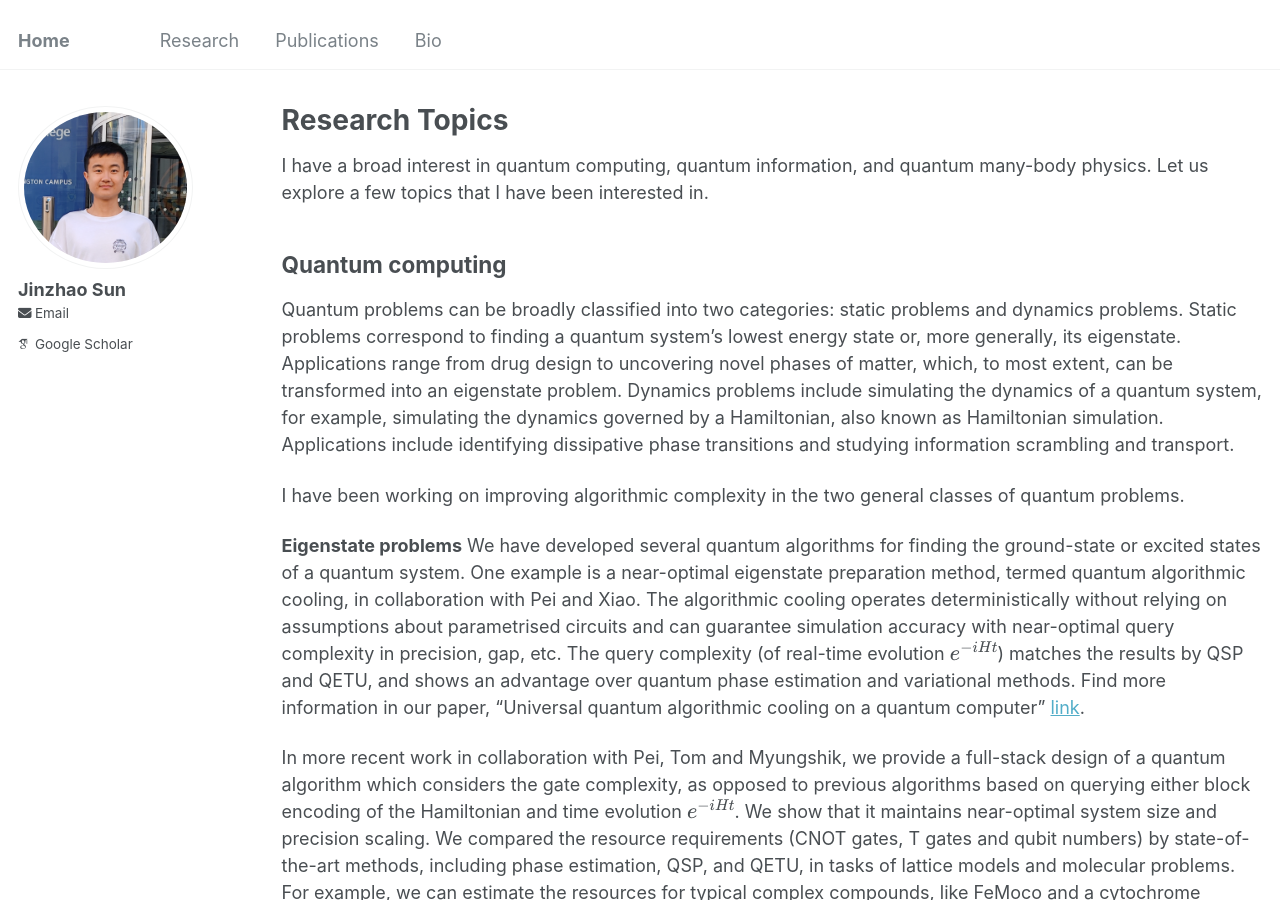
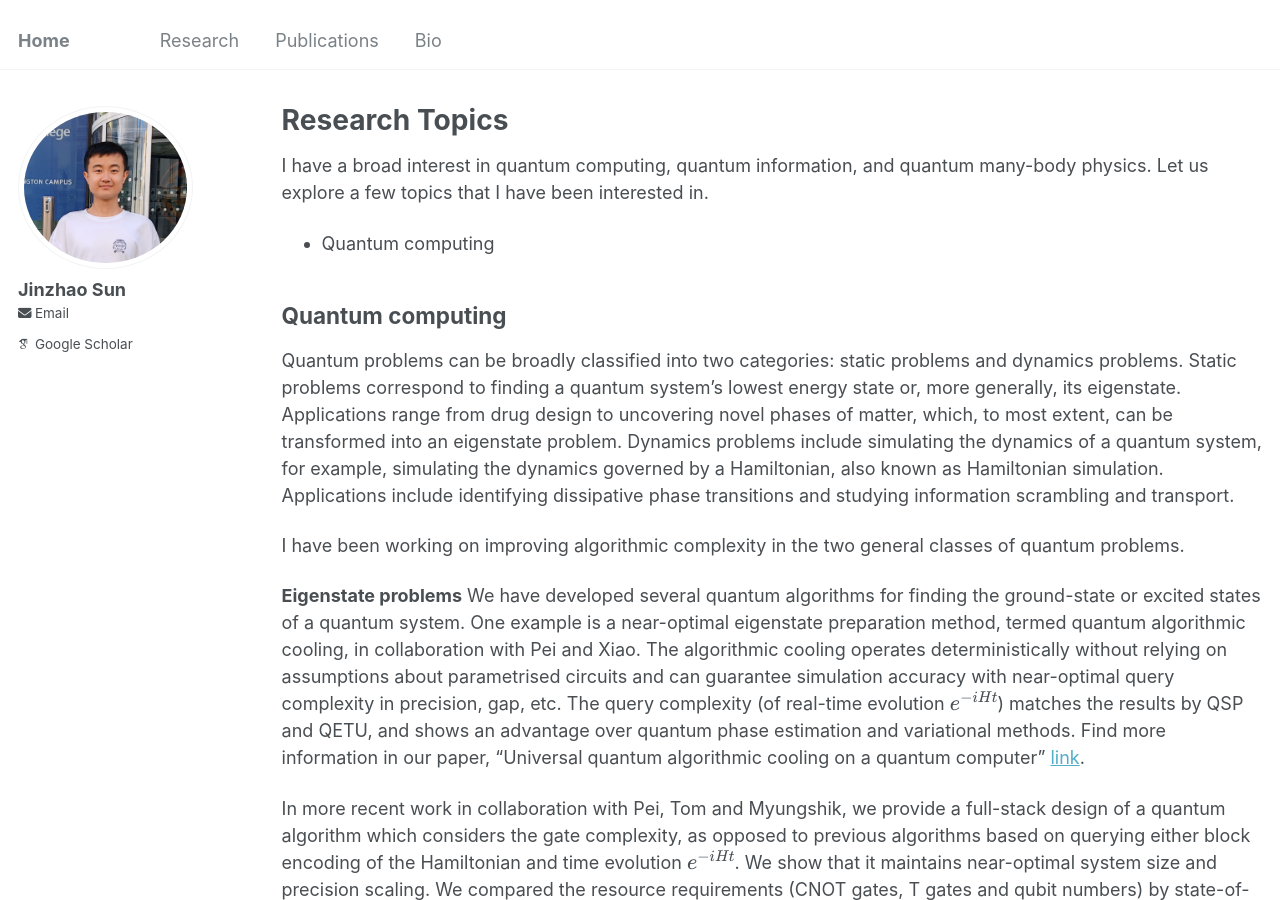
Before and after one commit to jinzhao-sun/jinzhao-sun.github.io, a Jekyll site: the page built from _pages/research.md, in a window 1280 px wide and 900 px high. Built offline with Jekyll 4.4.1, drawn with Linux system fonts in a browser that asks for light colours; some web fonts are replaced.

Commit message:
Update research.md

```diff
--- a/_pages/research.md
+++ b/_pages/research.md
@@ -8,6 +8,8 @@ author_profile: true
 
 
 I have a broad interest in quantum computing, quantum information, and quantum many-body physics. Let us explore a few topics that I have been interested in.
+
+* Quantum computing
 
 Quantum computing
 -----
```
